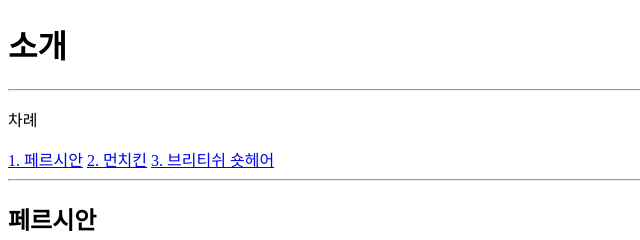
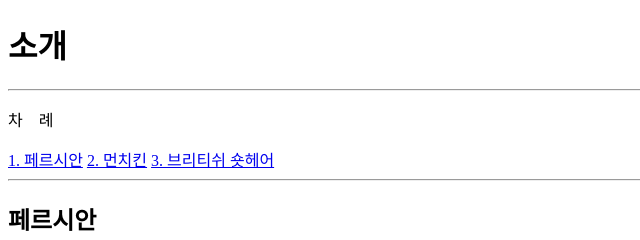
Before and after one commit to nicehyoju/HelloMyWeb, a plain HTML site: page index.html in a window 1280 px wide. Shown: the top 240 px of the page, 0-640 px from the left. Drawn offline with Linux system fonts and the light colour scheme.

Commit message:
Add files via upload

```diff
--- a/index.html
+++ b/index.html
@@ -8,7 +8,7 @@
 <body>
     <h1>소개</h1>
     <hr>
-    <p>차례</p>
+    <p>차&nbsp;&nbsp;&nbsp;&nbsp;례</p>
     <a href="#first">1. 페르시안</a>
     <a href="#second">2. 먼치킨</a>
     <a href="#third">3. 브리티쉬 숏헤어</a>
```
